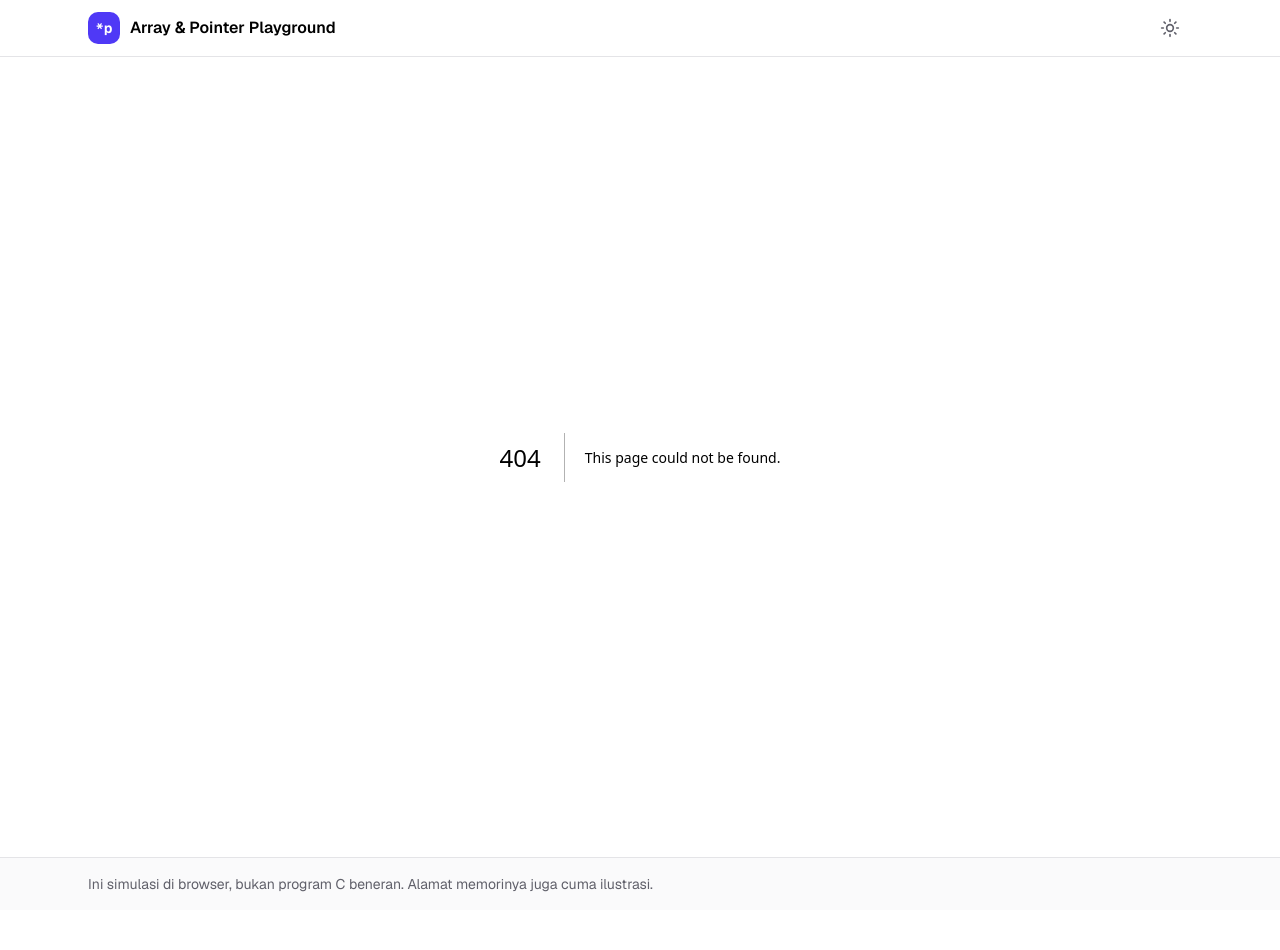
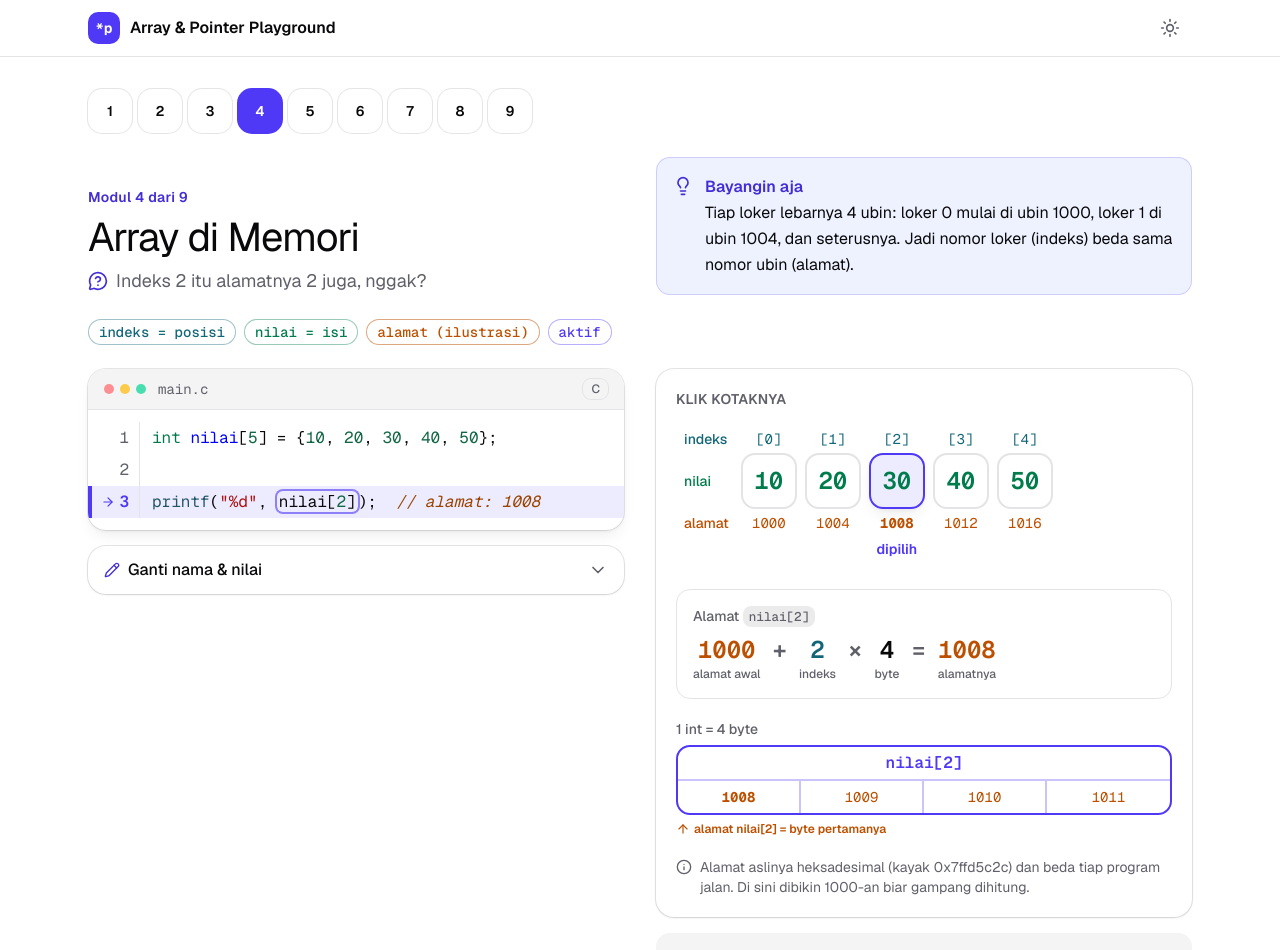
Before and after one commit to MyBootcampGweh/array-and-pointer-playground, a Next.js app: page /modul/4 in a window 1280 px wide. Before the commit this address had no page. Shown: the top 950 px of the page. Before the commit the page ends 910 px from the top, so only its background shows below. Built offline with nearby package versions, Linux system fonts and the light colour scheme.

Commit message:
feat(modul-4): add array in memory simulation

```diff
--- /dev/null
+++ b/src/app/modul/4/array-memory-demo.tsx
@@ -0,0 +1,174 @@
+"use client";
+
+import { ArrowUp, Info } from "lucide-react";
+import { type ReactNode, useState } from "react";
+
+import { CodePanel } from "@/components/code-panel";
+import {
+  ArrayValuesField,
+  DataEditor,
+  NameField,
+} from "@/components/data-editor";
+import { ArrayView } from "@/components/memory-cell";
+import { Narration, Panel, RoleChip, Stage } from "@/components/ui";
+import { BASE_ADDRESS, INT_SIZE_BYTES, addressOf } from "@/lib/memory";
+
+const DEFAULT_NAME = "nilai";
+const DEFAULT_VALUES: readonly number[] = [10, 20, 30, 40, 50];
+const DEFAULT_INDEX = 2;
+
+export function ArrayMemoryDemo() {
+  const [name, setName] = useState(DEFAULT_NAME);
+  const [values, setValues] = useState(DEFAULT_VALUES);
+  const [index, setIndex] = useState(DEFAULT_INDEX);
+
+  const access = `${name}[${index}]`;
+  const address = addressOf(index);
+  const lines = [
+    `int ${name}[${values.length}] = {${values.join(", ")}};`,
+    "",
+    `printf("%d", ${access});  // alamat: ${address}`,
+  ];
+
+  // This module only shows real elements, so removing the picked one moves
+  // the pick to the new last element.
+  function changeValues(next: readonly number[]) {
+    setValues(next);
+    setIndex((current) => Math.min(current, next.length - 1));
+  }
+  function restoreExample() {
+    setName(DEFAULT_NAME);
+    setValues(DEFAULT_VALUES);
+    setIndex(DEFAULT_INDEX);
+  }
+
+  return (
+    <Stage
+      code={<CodePanel lines={lines} activeLine={2} activePart={access} />}
+      editor={
+        <DataEditor onRestore={restoreExample}>
+          <NameField
+            label="Nama array"
+            value={name}
+            taken={["printf"]}
+            onCommit={setName}
+          />
+          <ArrayValuesField
+            name={name}
+            values={values}
+            onChange={changeValues}
+          />
+        </DataEditor>
+      }
+      visual={
+        <Panel title="Klik kotaknya">
+          <div className="flex flex-col gap-5">
+            <ArrayView
+              name={name}
+              values={values}
+              activeIndex={index}
+              activeLabel="dipilih"
+              onSelect={setIndex}
+              showAddresses
+            />
+            <AddressMath access={access} index={index} />
+            <ByteStrip access={access} address={address} />
+            <p className="flex gap-2 text-sm text-muted-foreground">
+              <Info aria-hidden="true" className="mt-0.5 size-4 shrink-0" />
+              Alamat aslinya heksadesimal (kayak 0x7ffd5c2c) dan beda tiap
+              program jalan. Di sini dibikin 1000-an biar gampang dihitung.
+            </p>
+          </div>
+        </Panel>
+      }
+      narration={
+        <Narration>
+          <code>{access}</code>:{" "}
+          <RoleChip role="index">indeks {index}</RoleChip> itu posisinya,{" "}
+          <RoleChip role="address">alamat {address}</RoleChip> itu lokasinya di
+          memori. Beda, ya!
+        </Narration>
+      }
+    />
+  );
+}
+
+/** `start + index × size = address`, each term above its role word. */
+function AddressMath({ access, index }: { access: string; index: number }) {
+  return (
+    // On the card, not a muted fill: amber text on grey misses AA.
+    <div className="rounded-xl border p-4">
+      <p className="text-sm font-medium text-muted-foreground">
+        Alamat <code>{access}</code>
+      </p>
+      <p className="mt-2 flex flex-wrap items-start gap-x-3 gap-y-2 font-mono text-xl font-semibold sm:text-2xl">
+        <Term label="alamat awal" className="text-address">
+          {BASE_ADDRESS}
+        </Term>
+        <Operator>+</Operator>
+        <Term label="indeks" className="text-index">
+          {index}
+        </Term>
+        <Operator>×</Operator>
+        <Term label="byte">{INT_SIZE_BYTES}</Term>
+        <Operator>=</Operator>
+        <Term label="alamatnya" className="text-address">
+          {addressOf(index)}
+        </Term>
+      </p>
+    </div>
+  );
+}
+
+function Term({
+  label,
+  className = "",
+  children,
+}: {
+  label: string;
+  className?: string;
+  children: ReactNode;
+}) {
+  return (
+    <span className="flex flex-col items-center">
+      <span className={className}>{children}</span>
+      <span className="font-sans text-xs font-medium text-muted-foreground">
+        {label}
+      </span>
+    </span>
+  );
+}
+
+function Operator({ children }: { children: ReactNode }) {
+  return <span className="text-muted-foreground">{children}</span>;
+}
+
+/** One int fills four bytes, and its address is the first byte's. */
+function ByteStrip({ access, address }: { access: string; address: number }) {
+  return (
+    <figure className="flex flex-col gap-1.5">
+      <figcaption className="text-sm font-medium text-muted-foreground">
+        1 int = {INT_SIZE_BYTES} byte
+      </figcaption>
+      <div className="rounded-xl border-2 border-active">
+        <p className="border-b-2 border-active/30 py-1 text-center font-mono font-semibold text-active">
+          {access}
+        </p>
+        <ol className="grid grid-cols-4 divide-x-2 divide-active/30">
+          {Array.from({ length: INT_SIZE_BYTES }, (_, byte) => (
+            <li
+              key={byte}
+              className={`py-1.5 text-center font-mono text-sm text-address ${byte === 0 ? "font-bold" : ""}`}
+            >
+              {address + byte}
+            </li>
+          ))}
+        </ol>
+      </div>
+      <p className="flex items-center gap-1 text-xs font-semibold text-address">
+        <ArrowUp aria-hidden="true" className="size-3.5" />
+        alamat {access} = byte pertamanya
+      </p>
+    </figure>
+  );
+}
--- /dev/null
+++ b/src/app/modul/4/page.tsx
@@ -0,0 +1,26 @@
+import type { Metadata } from "next";
+
+import { ModuleFrame, moduleMetadata } from "@/components/module-frame";
+
+import { ArrayMemoryDemo } from "./array-memory-demo";
+
+export const metadata: Metadata = moduleMetadata(4);
+
+export default function ArrayMemoryPage() {
+  return (
+    <ModuleFrame
+      number={4}
+      question="Indeks 2 itu alamatnya 2 juga, nggak?"
+      analogy={
+        <>
+          Tiap loker lebarnya 4 ubin: loker 0 mulai di ubin 1000, loker 1 di
+          ubin 1004, dan seterusnya. Jadi nomor loker (indeks) beda sama nomor
+          ubin (alamat).
+        </>
+      }
+      roles={["index", "value", "address", "active"]}
+    >
+      <ArrayMemoryDemo />
+    </ModuleFrame>
+  );
+}
--- a/src/components/memory-cell.tsx
+++ b/src/components/memory-cell.tsx
@@ -182,7 +182,7 @@ export function ArrayView({
               {columns.map((column) => (
                 <td
                   key={columnKey(column)}
-                  className="text-center font-mono text-xs text-address sm:text-sm"
+                  className={`text-center font-mono text-xs text-address sm:text-sm ${column.kind === "element" && column.index === activeIndex ? "font-bold" : ""}`}
                 >
                   {column.kind === "element" ? addressOf(column.index) : null}
                 </td>
```
